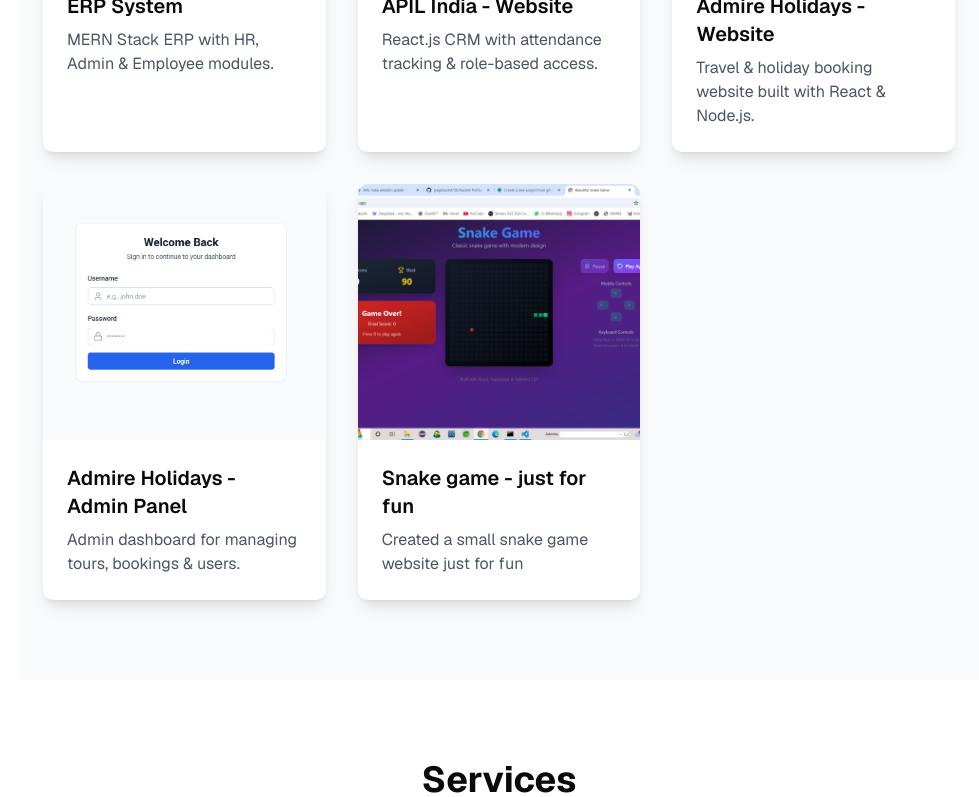
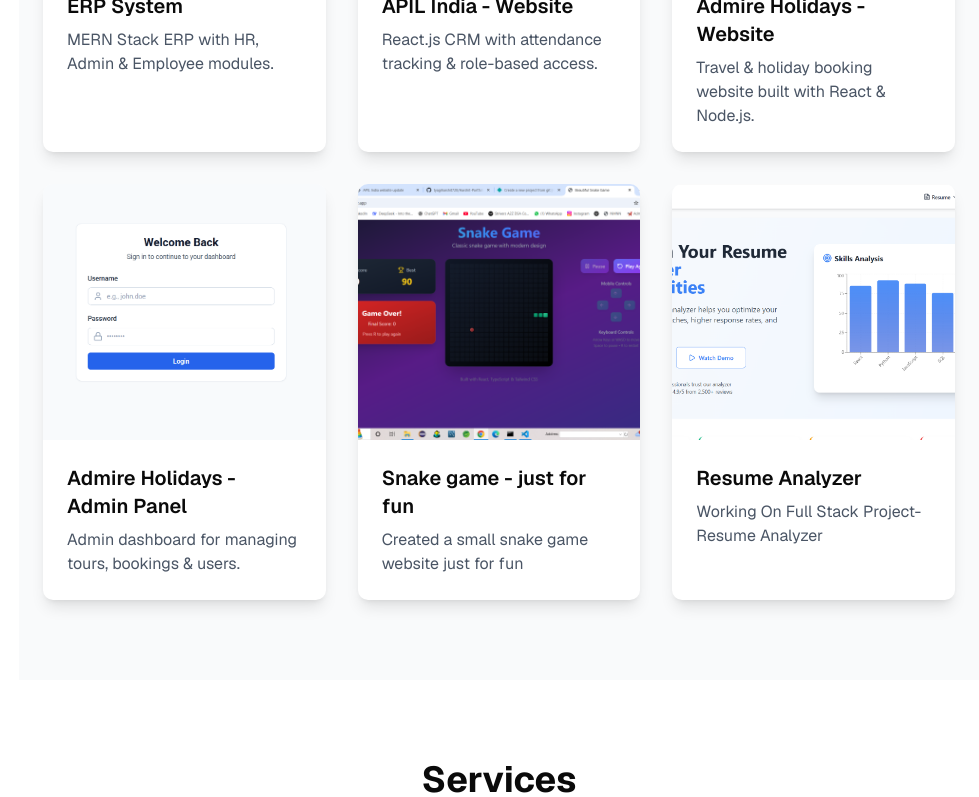
Before and after one commit to tyagiharshit720/Harshit-Portfolio, a Next.js app: page / in a window 1280 px wide. Shown: the part 4960-5757 px from the top of the page, without its empty margins (301-1280 px from the left). Built offline with nearby package versions, Linux system fonts and the light colour scheme.

Commit message:
updated resume

```diff
--- a/components/Portfolio.tsx
+++ b/components/Portfolio.tsx
@@ -33,7 +33,7 @@ export default function Portfolio() {
       id: 3,
       title: "Admire Holidays - Website",
       description: "Travel & holiday booking website built with React & Node.js.",
-    image: "/admire.png", // replace with your actual screenshot path
+      image: "/admire.png",
       category: "web",
       link: "https://admireholidays.com",
     },
@@ -41,7 +41,7 @@ export default function Portfolio() {
       id: 4,
       title: "Admire Holidays - Admin Panel",
       description: "Admin dashboard for managing tours, bookings & users.",
-    image: "/admin.png", // replace with your actual screenshot path
+      image: "/admin.png",
       category: "fullstack",
       link: "https://admin.admireholidays.com",
     },
@@ -49,13 +49,19 @@ export default function Portfolio() {
       id: 5,
       title: "Snake game - just for fun",
       description: "Created a small snake game website just for fun",
-    image: "/snake.png", // replace with your actual screenshot path
+      image: "/snake.png",
       category: "web",
       link: "https://snake-game-12.netlify.app/",
     },
-  // ...other projects
+    {
+      id: 6,
+      title: "Resume Analyzer",
+      description: "Working On Full Stack Project- Resume Analyzer",
+      image: "/resume analyzer.png",
+      category: "fullstack",
+      link: "https://resume-analyzer-b41t.onrender.com/",
+    },
   ]
-
 
   const filteredProjects =
     activeFilter === "*" ? projects : projects.filter((project) => project.category === activeFilter)
@@ -67,8 +73,7 @@ export default function Portfolio() {
         <div className="text-center mb-16">
           <h2 className="text-4xl font-bold mb-4">Portfolio</h2>
           <p className="text-lg text-gray-600 max-w-3xl mx-auto">
-            Here are some of my major projects, showcasing my skills in Full Stack Development, Web Development, and AI
-            applications.
+            Here are some of my major projects, showcasing my skills in Full Stack Development, Web Development, and AI applications.
           </p>
         </div>
 
@@ -92,7 +97,13 @@ export default function Portfolio() {
         {/* Portfolio Items */}
         <div className="grid md:grid-cols-2 lg:grid-cols-3 gap-8">
           {filteredProjects.map((project) => (
-            <div key={project.id} className="bg-white rounded-lg shadow-lg overflow-hidden group">
+            <a
+              key={project.id}
+              href={project.link}
+              target="_blank"
+              rel="noopener noreferrer"
+              className="group block bg-white rounded-lg shadow-lg overflow-hidden hover:shadow-xl transition-shadow duration-300"
+            >
               <div className="relative overflow-hidden">
                 <Image
                   src={project.image || "/placeholder.svg"}
@@ -106,12 +117,6 @@ export default function Portfolio() {
                     <button className="w-12 h-12 bg-white rounded-full flex items-center justify-center text-gray-800 hover:bg-blue-600 hover:text-white transition-colors">
                       <i className="bi bi-zoom-in"></i>
                     </button>
-                    <a
-                      href={project.link}
-                      className="w-12 h-12 bg-white rounded-full flex items-center justify-center text-gray-800 hover:bg-blue-600 hover:text-white transition-colors"
-                    >
-                      <i className="bi bi-link-45deg"></i>
-                    </a>
                   </div>
                 </div>
               </div>
@@ -119,7 +124,7 @@ export default function Portfolio() {
                 <h4 className="text-xl font-semibold mb-2">{project.title}</h4>
                 <p className="text-gray-600">{project.description}</p>
               </div>
-            </div>
+            </a>
           ))}
         </div>
       </div>
```
Also changed, not shown: public/resume analyzer.PNG (added). Lines whose indentation alone changed are shown as unchanged.
